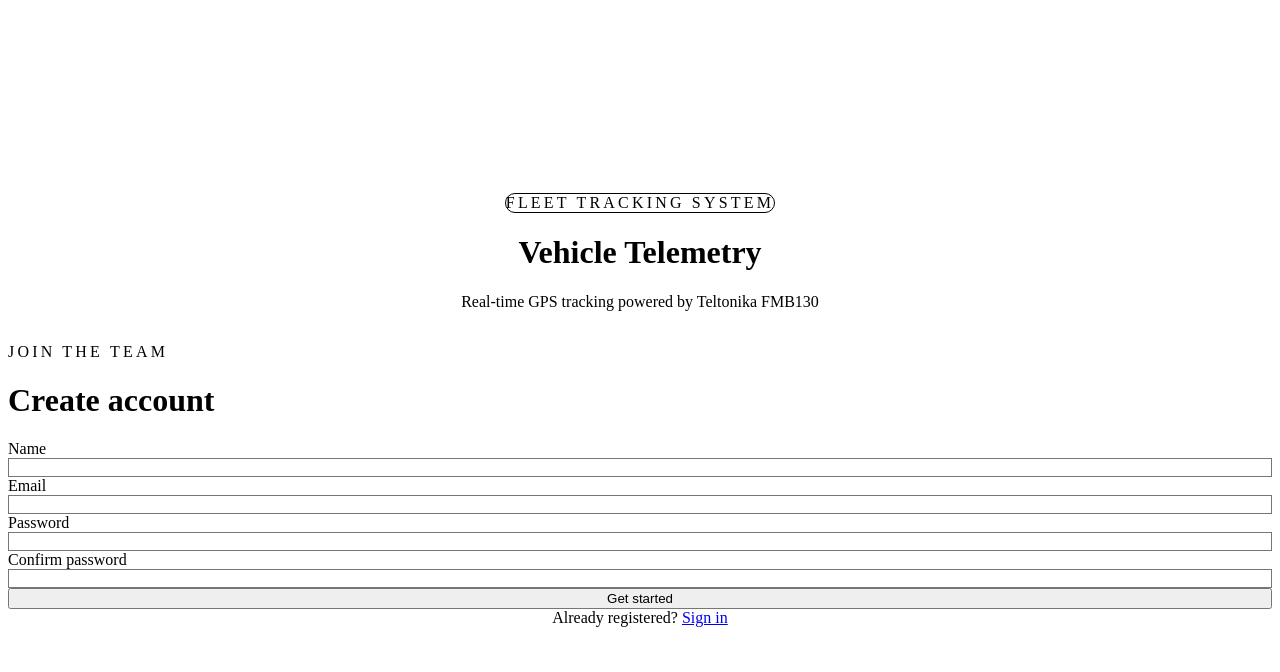
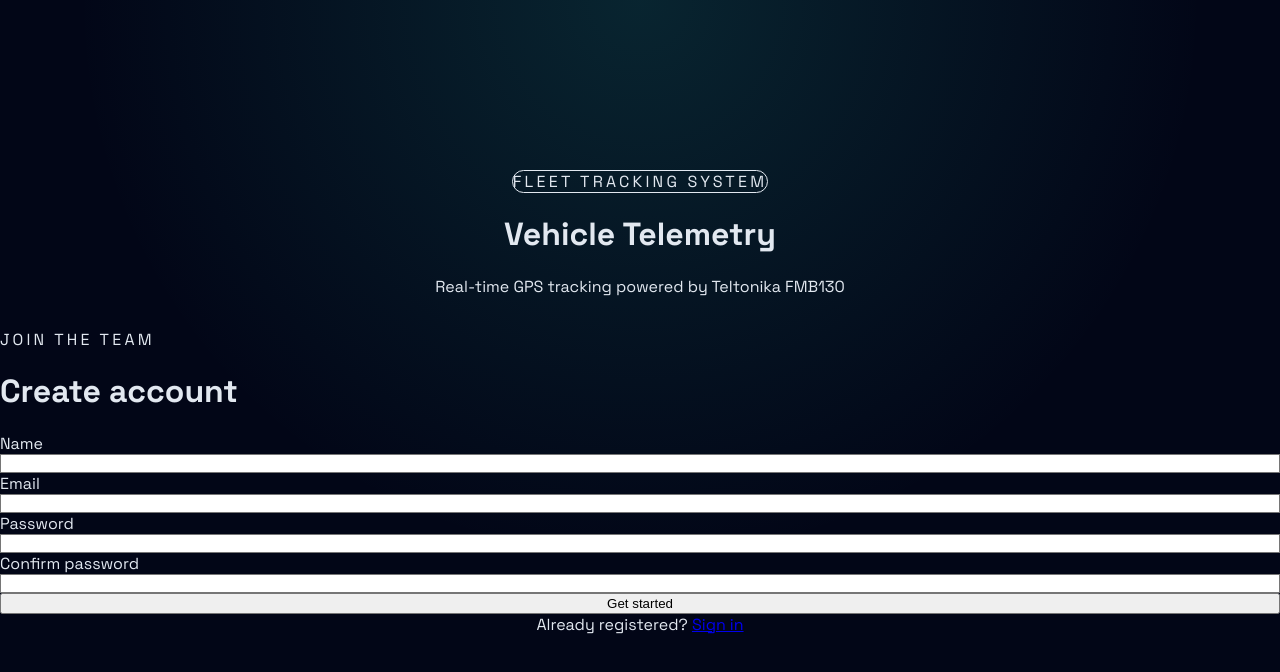
Before and after one commit to Barakael/vts, a React app in the folder frontend/: page /register in a window 1280 px wide. Shown: the top 672 px of the page. Built offline with nearby package versions, Linux system fonts and the light colour scheme; the HTML template or start-up script is replaced by a standard one.

Commit message:
Refactor authentication API calls to ensure CSRF protection and improve user data fetching

```diff
--- a/frontend/src/api/auth.ts
+++ b/frontend/src/api/auth.ts
@@ -1,9 +1,26 @@
 import client from './client';
+import type { UserResponse } from '../types/telemetry';
+
+const API_PREFIX = '/api';
 
 type LoginPayload = { email: string; password: string };
 type RegisterPayload = { name: string; email: string; password: string; password_confirmation: string };
 
-export const login = (payload: LoginPayload) => client.post('/login', payload).then(res => res.data);
-export const register = (payload: RegisterPayload) => client.post('/register', payload).then(res => res.data);
-export const fetchUser = () => client.get('/api/user').then(res => res.data);
-export const logout = () => client.post('/logout');
+const ensureCsrf = () => client.get('/sanctum/csrf-cookie');
+
+export const login = async (payload: LoginPayload) => {
+	await ensureCsrf();
+	return client.post(`${API_PREFIX}/login`, payload).then(res => res.data);
+};
+
+export const register = async (payload: RegisterPayload) => {
+	await ensureCsrf();
+	return client.post(`${API_PREFIX}/register`, payload).then(res => res.data);
+};
+
+export const fetchUser = () => client.get<UserResponse>(`${API_PREFIX}/user`).then(res => res.data);
+
+export const logout = async () => {
+	await ensureCsrf();
+	return client.post(`${API_PREFIX}/logout`);
+};
--- a/frontend/src/api/client.ts
+++ b/frontend/src/api/client.ts
@@ -3,13 +3,13 @@ import axios from 'axios';
 const client = axios.create({
   baseURL: 'http://localhost:8000',
   withCredentials: true,
+  headers: {
+    'X-Requested-With': 'XMLHttpRequest',
+    'Accept': 'application/json',
+  },
 });
 
-client.interceptors.request.use(async config => {
-  if (!document.cookie.includes('XSRF-TOKEN')) {
-    await axios.get('http://localhost:8000/sanctum/csrf-cookie', { withCredentials: true });
-  }
-  return config;
-});
+client.defaults.xsrfCookieName = 'XSRF-TOKEN';
+client.defaults.xsrfHeaderName = 'X-XSRF-TOKEN';
 
 export default client;
--- a/frontend/src/index.css
+++ b/frontend/src/index.css
@@ -1,3 +1,35 @@
+@import url('https://fonts.googleapis.com/css2?family=Space+Grotesk:wght@400;500;600;700&display=swap');
+
 @tailwind base;
 @tailwind components;
 @tailwind utilities;
+
+:root {
+	font-family: 'Space Grotesk', ui-sans-serif, system-ui;
+	color: #e2e8f0;
+	background-color: #020617;
+}
+
+* {
+	box-sizing: border-box;
+}
+
+body {
+	margin: 0;
+	min-height: 100vh;
+	background: radial-gradient(circle at top, rgba(45, 212, 191, 0.15), transparent 55%),
+		#020617;
+	color: #e2e8f0;
+}
+
+#root {
+	min-height: 100vh;
+	width: 100%;
+	margin: 0;
+	padding: 0;
+}
+
+::selection {
+	background: rgba(6, 182, 212, 0.35);
+	color: #f8fafc;
+}
```
